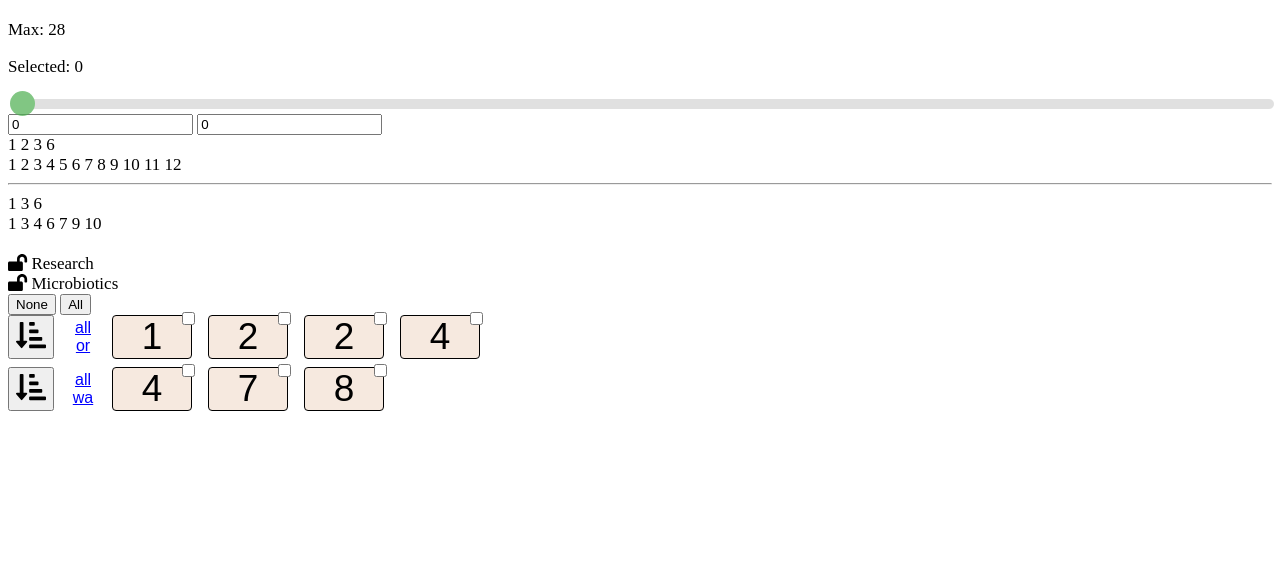
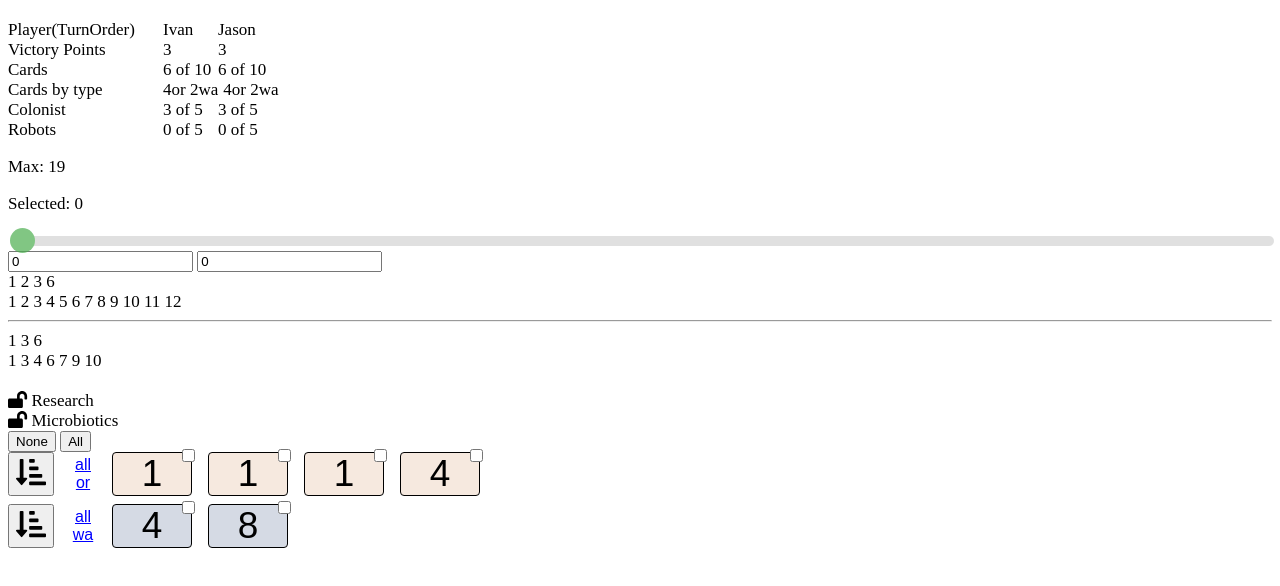
Before and after one commit to townivan/outpost-ui, a website with bundled scripts: page docs/index.html in a window 1280 px wide. Shown: the part 64-650 px from the top of the page. Built offline with nearby package versions, Linux system fonts and the light colour scheme.

Commit message:
preparing the overview

```diff
--- a/docs/index.html
+++ b/docs/index.html
@@ -14,6 +14,8 @@
 
 <body>
     <h1>outpost-ui</h1>
+
+    <section id="overviewPanel"></section>
 
     <p>Max: <span id="cardsMax">-</span></p>
     <p>Selected: <span id="cardsSelected">-</span></p>
--- a/docs/main.js
+++ b/docs/main.js
@@ -2,23 +2,32 @@ import * as events from './events.js';
 
 // or=Ore wa=Water ti=Titanium re=Research mi=Microbiotics nc=New_Chemicals om=Orbital_Medicine ro=Ring_Ore mo=Moon_Ore
 export const state = {
+    playerIdSeed: 0,
+    players: [],
     cards: [],
+    localPlayerId: 0
 };
 
-state.cards.push(drawCard('or'));
-state.cards.push(drawCard('or'));
-state.cards.push(drawCard('or'));
-state.cards.push(drawCard('or'));
-state.cards.push(drawCard('wa'));
-state.cards.push(drawCard('wa'));
-state.cards.push(drawCard('wa'));
+state.players.push(addPlayer('Ivan'));
+state.players.push(addPlayer('Jason'));
 
-state.cards.sort(compareValues('value'));
+console.table(state)
 
 
-console.log('state.cards:', state.cards);
+// state.cards.push(drawCard('or'));
+// state.cards.push(drawCard('or'));
+// state.cards.push(drawCard('or'));
+// state.cards.push(drawCard('or'));
+// state.cards.push(drawCard('wa'));
+// state.cards.push(drawCard('wa'));
+// state.cards.push(drawCard('wa'));
 
-events.firstInit();
+// state.cards.sort(compareValues('value'));
+
+
+// console.log('state.cards:', state.cards);
+
+// events.firstInit();
 render();
 
 export function render() {
@@ -27,7 +36,7 @@ export function render() {
     let onlyCards_wa = [];
     let allCardCode_or = '';
     let allCardCode_wa = '';
-    state.cards.map(card => {
+    state.players[0].cards.map(card => {
         cardsMax += card.value;
         // render cards...
         if (card.cardType === 'or') {
@@ -59,6 +68,70 @@ export function render() {
 
     events.initCardListeners();
     events.calcProductionCardSelection();
+
+    // render overviewPanel
+    let allOverViewCode = ``;
+    let rowCode = ``;
+
+    rowCode = `<div class="rowOverview">`;
+    rowCode += `<div class="overviewCol1">Player(TurnOrder)</div>`;
+    state.players.map(player => {
+        rowCode += `<div class="overviewColx">${player.name}</div>`;
+    });
+    rowCode += `</div>`
+    allOverViewCode += rowCode;
+
+    rowCode = `<div class="rowOverview">`;
+    rowCode += `<div class="overviewCol1">Victory Points</div>`;
+    state.players.map(player => {
+        rowCode += `<div class="overviewColx">${player.vp}</div>`;
+    });
+    rowCode += `</div>`
+    allOverViewCode += rowCode;
+
+    rowCode = `<div class="rowOverview">`;
+    rowCode += `<div class="overviewCol1">Cards</div>`;
+    state.players.map(player => {
+        rowCode += `<div class="overviewColx">${player.cards.length} of ${player.handLimit}</div>`;
+    });
+    rowCode += `</div>`
+    allOverViewCode += rowCode;
+
+    rowCode = `<div class="rowOverview">`;
+    rowCode += `<div class="overviewCol1">Cards by type</div>`;
+    state.players.map(player => {
+        let countOr = 0;
+        let countWa = 0;
+        player.cards.map(card => {
+            if (card.cardType === 'or') { countOr++; }
+            if (card.cardType === 'wa') { countWa++; }
+        })
+        rowCode += `<div class="overviewColx">
+        ${countOr > 0 ? countOr + 'or' : ''}
+        ${countWa > 0 ? countWa + 'wa' : ''}
+        </div>`;
+    });
+    rowCode += `</div>`
+    allOverViewCode += rowCode;
+
+    rowCode = `<div class="rowOverview">`;
+    rowCode += `<div class="overviewCol1">Colonist</div>`;
+    state.players.map(player => {
+        rowCode += `<div class="overviewColx">${player.colonist} of ${player.colonistMax}</div>`;
+    });
+    rowCode += `</div>`
+    allOverViewCode += rowCode;
+
+    rowCode = `<div class="rowOverview">`;
+    rowCode += `<div class="overviewCol1">Robots</div>`;
+    state.players.map(player => {
+        rowCode += `<div class="overviewColx">${player.robots} of ${player.colonistMax}</div>`;
+    });
+    rowCode += `</div>`
+    allOverViewCode += rowCode;
+
+    let overviewPanel = document.getElementById('overviewPanel');
+    overviewPanel.innerHTML = allOverViewCode;
 }
 
 /**
@@ -126,3 +199,27 @@ export function compareValues(key, order = 'asc') {
         );
     };
 }
+
+function initialdraw(arr) {
+    arr.push(drawCard('or'));
+    arr.push(drawCard('or'));
+    arr.push(drawCard('or'));
+    arr.push(drawCard('or'));
+    arr.push(drawCard('wa'));
+    arr.push(drawCard('wa'));
+}
+
+function addPlayer(name = 'Larry') {
+    let p = {};
+    p.name = name;
+    p.id = state.playerIdSeed;
+    state.playerIdSeed++;
+    p.cards = [];
+    initialdraw(p.cards);
+    p.vp = 3;
+    p.handLimit = 10;
+    p.colonist = 3;
+    p.colonistMax = 5;
+    p.robots = 0;
+    return p;
+}
--- a/src/main.scss
+++ b/src/main.scss
@@ -9,6 +9,7 @@ $red-dark: #b33535;
 $error-bg: rgba(231,86,86,.15);
 
 $ore: #d59667;
+$water: #7789A9;
 
 $mobile-width: 375px;
 $tablet-width: 768px;
@@ -38,6 +39,18 @@ $desktop-width: 1024px;
 body{
     font-size: 17px;
 }
+.rowOverview{
+    display: flex;
+    & > *{
+        margin-right: 5px;
+    }
+}
+.overviewCol1{
+    width: 150px;
+}
+.overviewColx{
+    min-width: 50px;
+}
 
 .slider {
     -webkit-appearance: none;
@@ -59,7 +72,6 @@ body{
     background: #4CAF50;
     cursor: pointer;
 }
-
 .slider::-moz-range-thumb {
     width: 25px;
     height: 25px;
@@ -119,10 +131,21 @@ body{
     &:active{
         background-color:lightgray;
     }
-    &--selected{
-        background-color: #d59667;
+    // &--selected{
+    //     background-color: #d59667;
+    // }
+    &_or{
+        background-color: lighten($ore, 30%);
+        &.pcard--selected{
+            background-color: $ore;
+        }
     }
-
+    &_wa{
+        background-color: lighten($water, 30%);
+        &.pcard--selected{
+            background-color: $water;
+        }
+    }
 }
 
 .cb1{
```
Also changed, not shown: docs/events.js (+6 -6 lines), docs/main.css.
